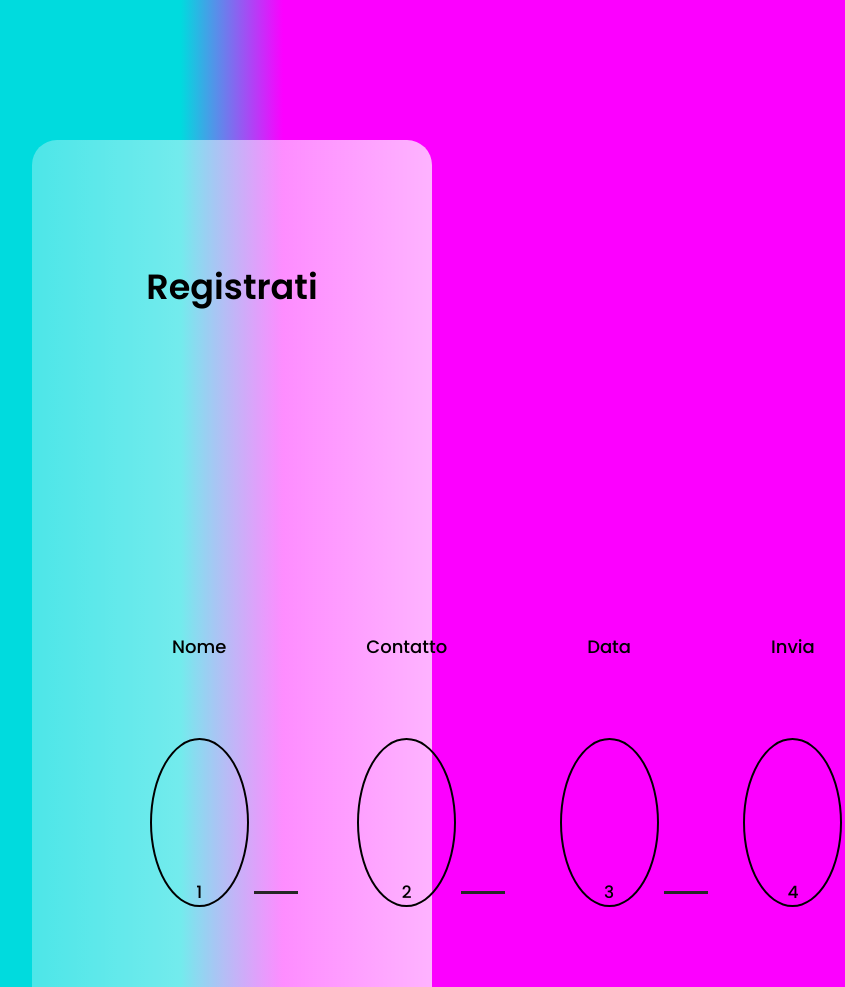
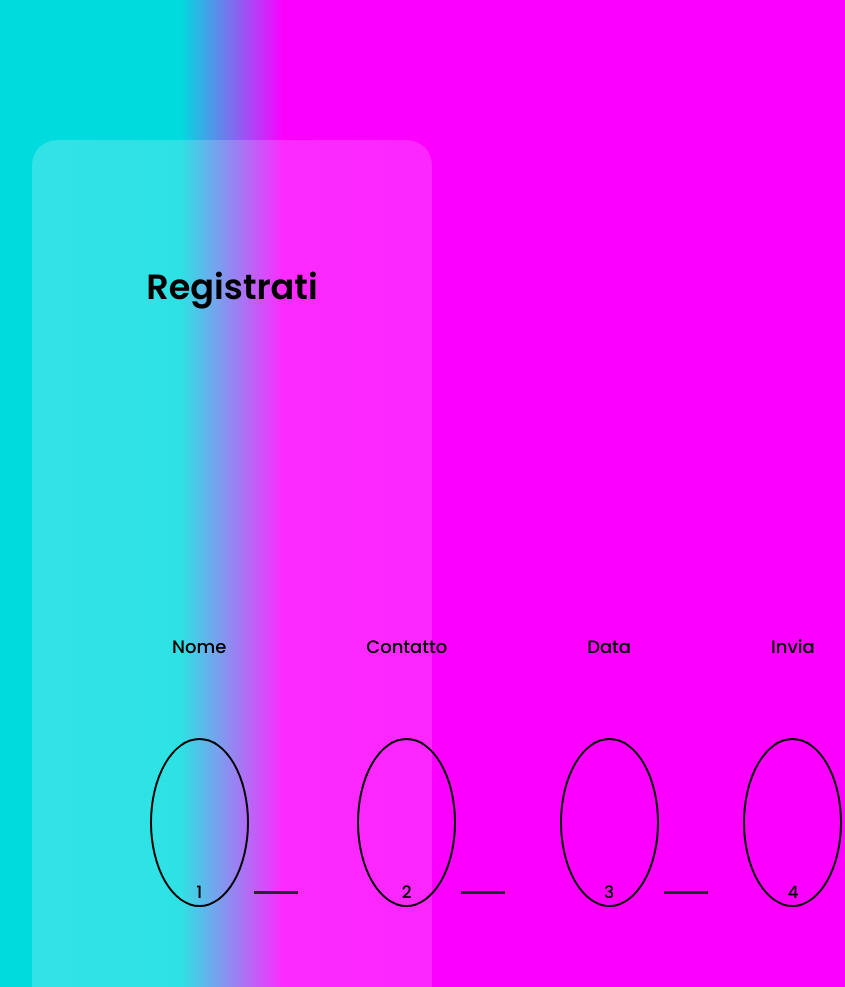
Before and after one commit to Nikk04/loginpage, a plain HTML site: page index.html in a window 1280 px wide. Shown: the top 987 px of the page, without its empty margins (408-1253 px from the left). Drawn offline with Linux system fonts and the light colour scheme.

Commit message:
Update style.css

```diff
--- a/style.css
+++ b/style.css
@@ -21,7 +21,7 @@ background-image: linear-gradient(90deg, #00DBDE 46%, #FC00FF 54%);
 }
 .container{
   width: 330px;
-  background: linear-gradient(to right, rgb(255, 255, 255, 0.3), rgb(255, 255, 255, 0.7));;
+  background: linear-gradient(to right, rgb(255, 255, 255, 0.2), rgb(255, 255, 255, 0.15));;
   text-align: center;
   border-radius: 25px;
   padding: 50px 35px 10px 35px;
```
